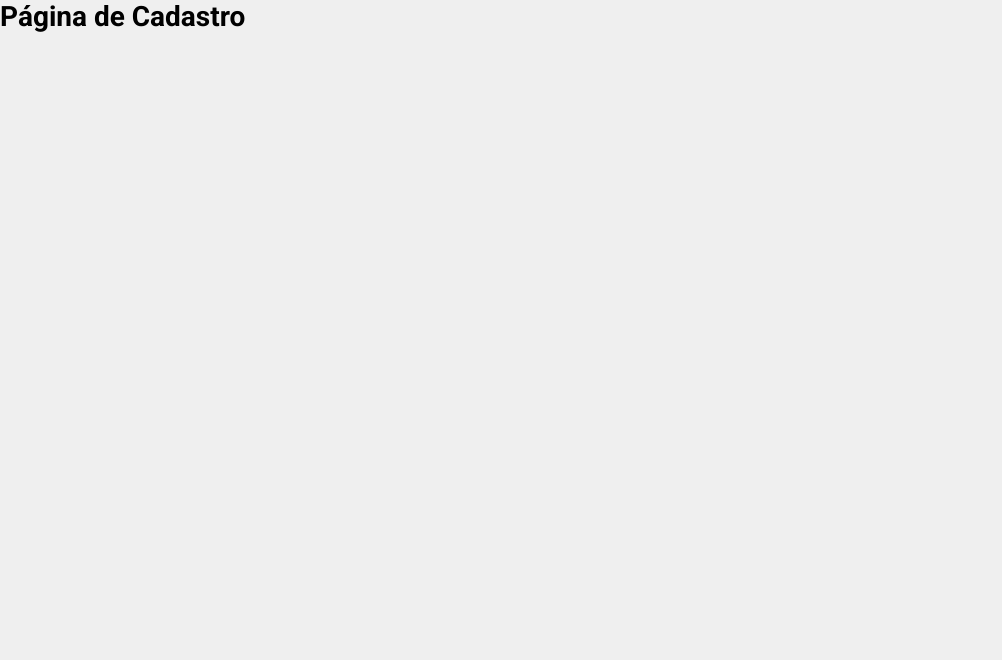
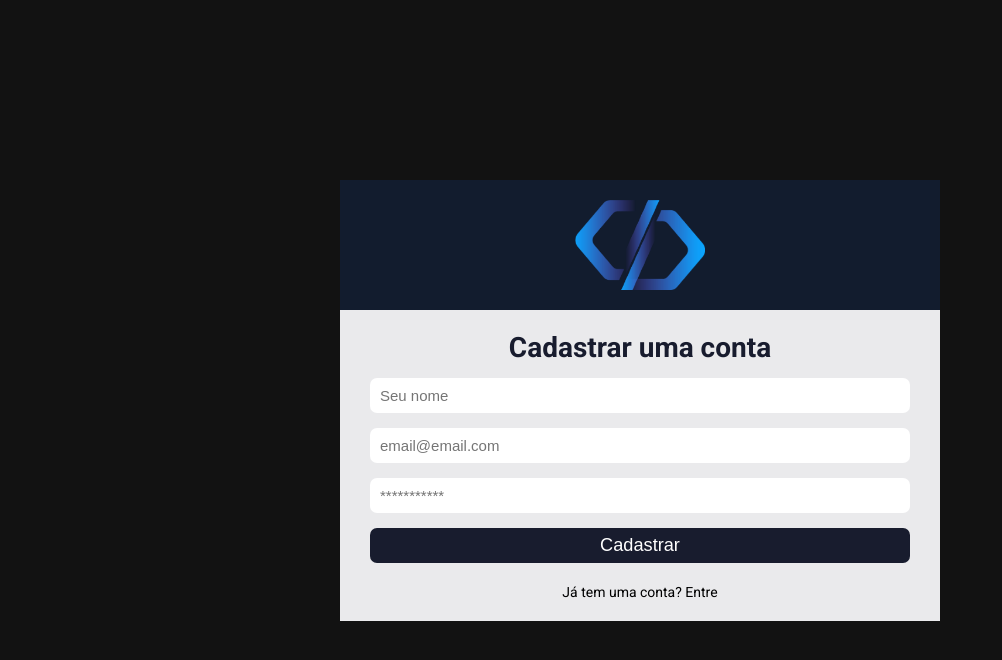
Before and after one commit to ferrariflaviaa/calling-system, a React (Create React App) app: page /register in a window 1280 px wide. Shown: the top 660 px of the page, without its empty margins (0-1002 px from the left). Built offline with nearby package versions, Linux system fonts and the light colour scheme.

Commit message:
feat: registration page

```diff
--- a/src/pages/SignUp/index.js
+++ b/src/pages/SignUp/index.js
@@ -1,7 +1,48 @@
+import { useState } from 'react'
+import { Link } from 'react-router-dom'
+import logo from '../../assets/logo.png'
+import { Container, Login, FormLogin } from './styles'
+
 export default function SignUp() {
+  const [nome, setNome] = useState('')
+  const [email, setEmail] = useState('')
+  const [password, setPassword] = useState('')
+
+  const handleSubmit = (e) => {
+    e.preventDefault();
+    alert('Clicou')
+  }
+
   return (
-    <div>
-      <h1>Página de Cadastro</h1>
-    </div>
+    <Container>
+      <Login>
+        <div className="logo">
+          <img src={logo} alt="Sistema logo" />
+        </div>
+        <FormLogin onSubmit={handleSubmit}>
+          <h1>Cadastrar uma conta</h1>
+          <input
+            type="text"
+            placeholder="Seu nome"
+            value={nome}
+            onChange={(e) => setNome(e.target.value)}
+          />
+          <input
+            type="email"
+            placeholder="email@email.com"
+            value={email}
+            onChange={(e) => setEmail(e.target.value)}
+          />
+          <input
+            type="password"
+            placeholder="***********"
+            value={password}
+            onChange={(e) => setPassword(e.target.value)}
+          />
+          <button type="submit">Cadastrar</button>
+        </FormLogin>
+        <Link to="/">Já tem uma conta? Entre</Link>
+      </Login>
+    </Container>
   )
 }
--- /dev/null
+++ b/src/pages/SignUp/styles.js
@@ -0,0 +1,66 @@
+import styled from 'styled-components'
+
+export const Container = styled.div`
+  display: flex;
+  align-items: center;
+  justify-content: center;
+  height: 100%;
+  background-color: #121212;
+`
+export const Login = styled.div`
+  display: flex;
+  flex-direction: column;
+  align-items: center;
+  justify-content: center;
+  background-color: #eaeaec;
+  width: 600px;
+
+  a {
+    margin: 1.5em 0;
+    color: #000;
+    cursor: pointer;
+  }
+
+  .logo {
+    display: flex;
+    justify-content: center;
+    background-color: #121c2e;
+    width: 100%;
+  }
+
+  .logo img {
+    padding: 20px;
+    width: 170px;
+    height: 130px;
+  }
+`
+export const FormLogin = styled.form`
+  display: flex;
+  flex-direction: column;
+  margin-top: 1.5em;
+  width: 90%;
+  h1 {
+    text-align: center;
+    margin-bottom: 0.5em;
+    color: #181c2e;
+  }
+
+  input {
+    height: 35px;
+    padding: 10px;
+    font-size: 15px;
+    background-color: #fff;
+    border: 0;
+    margin-bottom: 15px;
+    border-radius: 7px;
+  }
+
+  button {
+    height: 35px;
+    border: 0;
+    border-radius: 7px;
+    background-color: #181c2e;
+    color: #fff;
+    font-size: 1.3em;
+  }
+`
```
